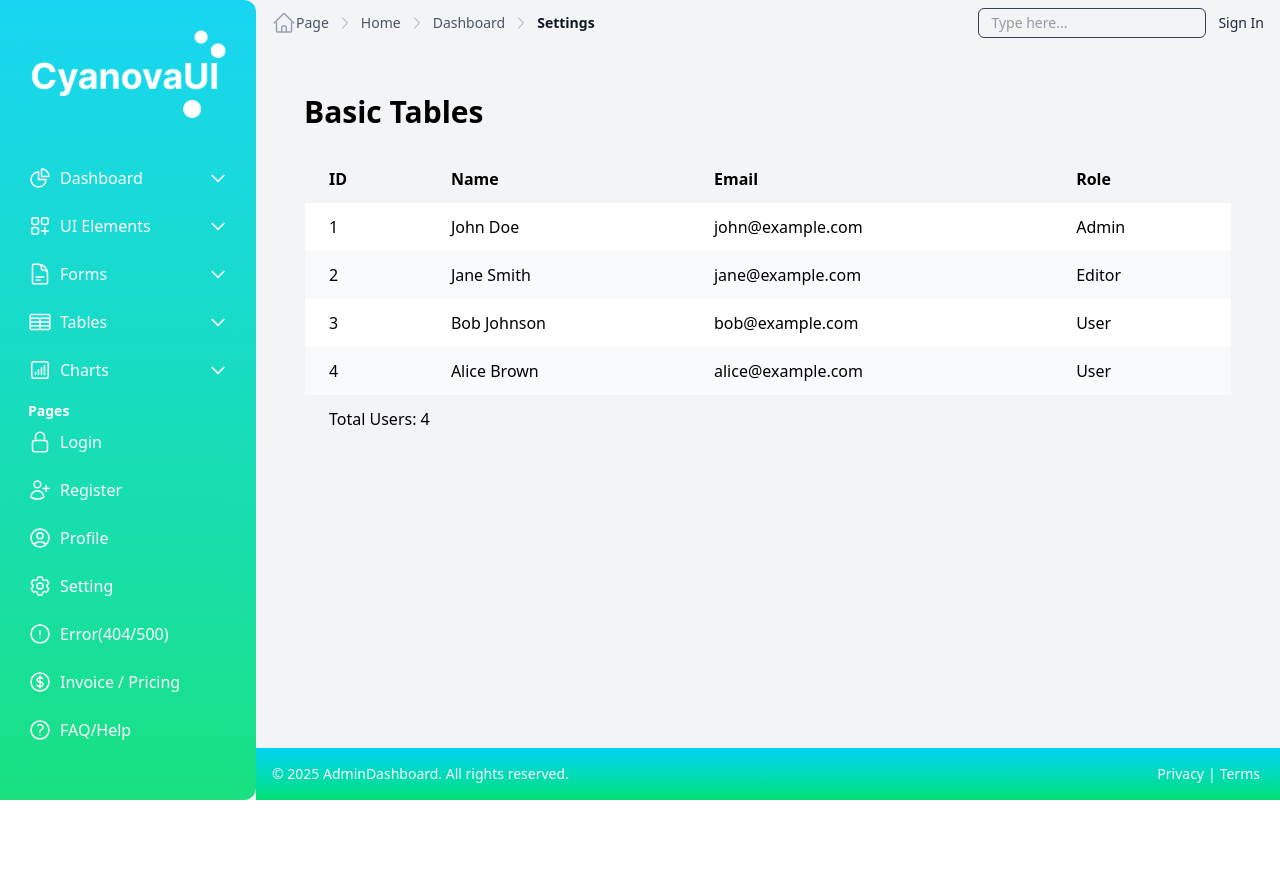
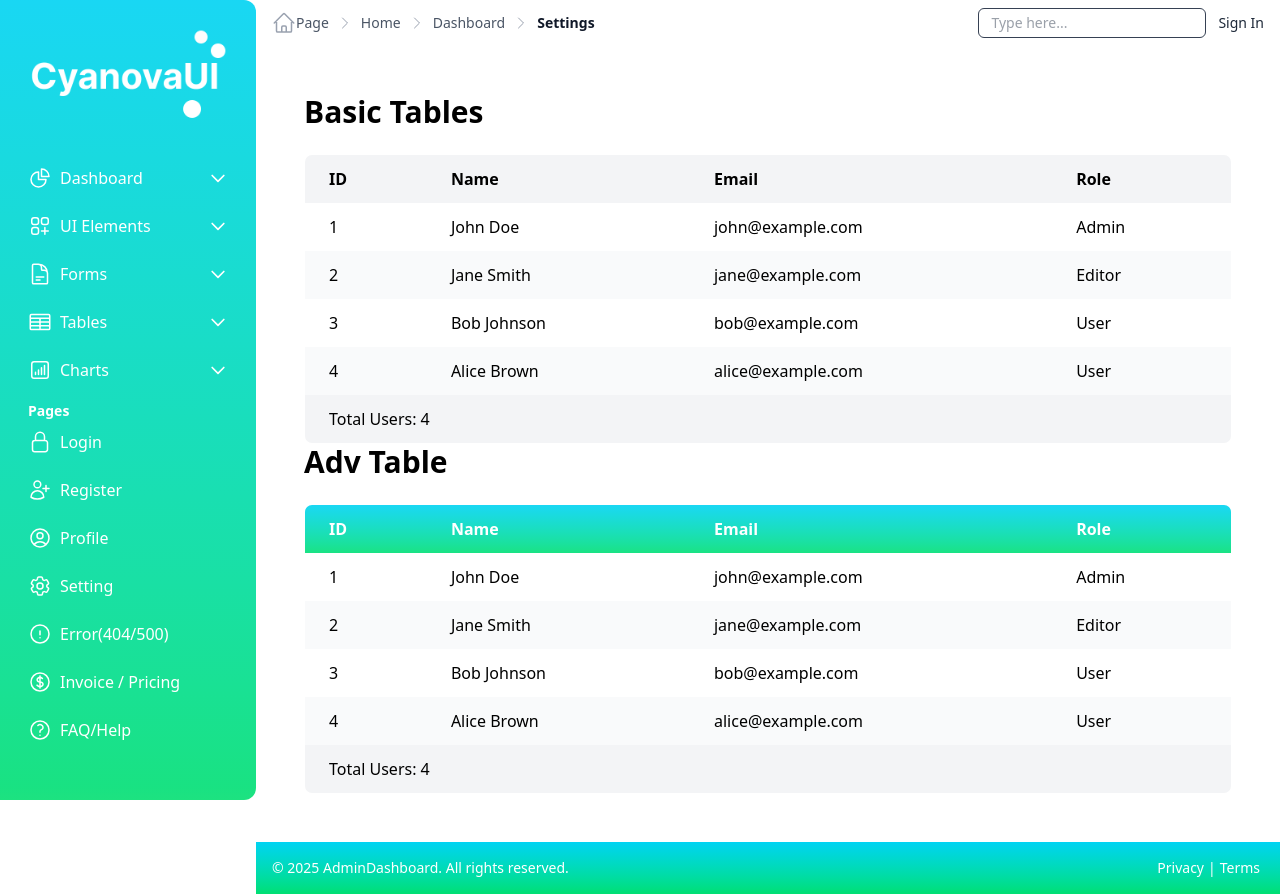
Before and after one commit to GuitarNoa/my-wdashboard-rejs, a React (Vite) app: page /tables/basictable in a window 1280 px wide. Before the commit the page ends 800 px from the top, so only its background shows below. Built offline with nearby package versions, Linux system fonts and the light colour scheme.

Commit message:
upczgzxcx

```diff
--- a/src/layouts/DefaultLayout.jsx
+++ b/src/layouts/DefaultLayout.jsx
@@ -7,7 +7,7 @@ export default function DefaultLayout({ children }) {
   const [isSidebarOpen, setIsSidebarOpen] = useState(false);
 
   return (
-    <div className="flex min-h-screen bg-gray-100">
+    <div className="flex min-h-screen bg-white">
       {/* Sidebar - Desktop */}
       <Sidebar />
       {/* Main Content */}
@@ -15,7 +15,7 @@ export default function DefaultLayout({ children }) {
         <Header />
         {/* Header */}
         {/* Page Content */}
-        <main className="flex-1 p-4 md:p-6 bg-gray-100 rounded-tl-2xl">
+        <main className="flex-1 p-4 md:p-6 rounded-tl-2xl">
           {children}
         </main>
         <Footer />
--- a/src/pages/Dashborad.jsx
+++ b/src/pages/Dashborad.jsx
@@ -42,7 +42,7 @@ ChartJS.register(
 );
 
 // ─── CONSTANTS ──────────────────────────────────────────────
-const TABLE_HEADERS = ["Themename", "Website", "Tool", "Progress", "Action"];
+const TABLE_HEADERS = ["Website", "Tool", "Progress", "Action"];
 const TOOL_ICONS = {
   React: <FaReact className="text-sky-500 w-5 h-5" />,
   Vue: <FaVuejs className="text-green-500 w-5 h-5" />,
@@ -80,49 +80,49 @@ export default function Dashboard() {
   const [projects, setProjects] = useState([
     {
       id: 1,
-      themename: "CyanovaUI",
+
       website: "Admin Dashboard",
       tool: "React",
       process: "90%",
     },
     {
       id: 2,
-      themename: "CyanovaUI",
+
       website: "Admin Dashboard",
       tool: "Vue",
       process: "20%",
     },
     {
       id: 3,
-      themename: "CyanovaUI",
+
       website: "Admin Dashboard",
       tool: "Next.JS",
       process: "30%",
     },
     {
       id: 4,
-      themename: "CyanovaUI",
+
       website: "CRM",
       tool: "React",
       process: "40%",
     },
     {
       id: 5,
-      themename: "CyanovaUI",
+
       website: "Blog",
       tool: "Vue",
       process: "60%",
     },
     {
       id: 6,
-      themename: "CyanovaUI",
+
       website: "eCommerce",
       tool: "Next.JS",
       process: "75%",
     },
     {
       id: 7,
-      themename: "CyanovaUI",
+
       website: "Admin Dashboard",
       tool: "Angular",
       process: "15%",
@@ -149,8 +149,8 @@ export default function Dashboard() {
              overflow-hidden shadow-lg p-4 sm:p-6 md:p-8 bg-cover bg-center"
           >
             {/* Title Bar */}
-            <div className="flex items-center justify-between bg-white rounded-2xl shadow-md p-4">
-              <h1 className="text-xl sm:text-2xl font-bold text-gray-800">
+            <div className="flex items-center justify-between bg-white rounded-2xl shadow-md h-64">
+              <h1 className="text-xl sm:text-7xl font-bold text-gray-800 p-4">
                 Overview
               </h1>
             </div>
@@ -183,7 +183,7 @@ export default function Dashboard() {
           </div>
 
           {/* Charts Section */}
-          <div className="grid grid-cols-1 lg:grid-cols-2 gap-4 md:gap-6">
+          <div className="grid grid-cols-1 lg:grid-cols-2 gap-4 md:gap-6 p-2">
             {["Sales Overview", "Preview Overview"].map((title) => (
               <div
                 key={title}
@@ -218,9 +218,6 @@ export default function Dashboard() {
                     key={project.id}
                     className="hover:bg-gray-50 transition-colors duration-200"
                   >
-                    <td className="px-3 sm:px-4 py-3 whitespace-nowrap font-medium text-gray-800">
-                      {project.themename}
-                    </td>
                     <td className="px-3 sm:px-4 py-3 whitespace-nowrap text-gray-600">
                       {project.website}
                     </td>
--- a/src/pages/tables/BasicTables.jsx
+++ b/src/pages/tables/BasicTables.jsx
@@ -13,7 +13,6 @@ export default function BasicTables() {
     <DefaultLayout>
       <div className="container mx-auto p-6">
         <h1 className="text-3xl font-bold mb-6">Basic Tables</h1>
-
         <div className="overflow-x-auto">
           <table className="min-w-full border border-gray-200 rounded-lg overflow-hidden">
             <thead className="bg-gray-100">
@@ -50,6 +49,43 @@ export default function BasicTables() {
             </tfoot>
           </table>
         </div>
+        <h1 className="text-3xl font-bold mb-6">Adv Table</h1>
+        <div className="overflow-x-auto">
+          <table className="min-w-full border border-gray-200 rounded-lg overflow-hidden">
+            <thead className="bg-gradient-to-t from-green-400/90 to-cyan-400/90">
+              <tr className="text-white">
+                <th className="py-3 px-6 text-left">ID</th>
+                <th className="py-3 px-6 text-left">Name</th>
+                <th className="py-3 px-6 text-left">Email</th>
+                <th className="py-3 px-6 text-left">Role</th>
+              </tr>
+            </thead>
+            <tbody>
+              {users.map((user, index) => (
+                <tr
+                  key={user.id}
+                  className={
+                    index % 2 === 0
+                      ? "bg-white hover:bg-gray-50"
+                      : "bg-gray-50 hover:bg-gray-100"
+                  }
+                >
+                  <td className="py-3 px-6">{user.id}</td>
+                  <td className="py-3 px-6">{user.name}</td>
+                  <td className="py-3 px-6">{user.email}</td>
+                  <td className="py-3 px-6">{user.role}</td>
+                </tr>
+              ))}
+            </tbody>
+            <tfoot className="bg-gray-100">
+              <tr>
+                <td className="py-3 px-6" colSpan={4}>
+                  Total Users: {users.length}
+                </td>
+              </tr>
+            </tfoot>
+          </table>
+        </div>
       </div>
     </DefaultLayout>
   );
```
